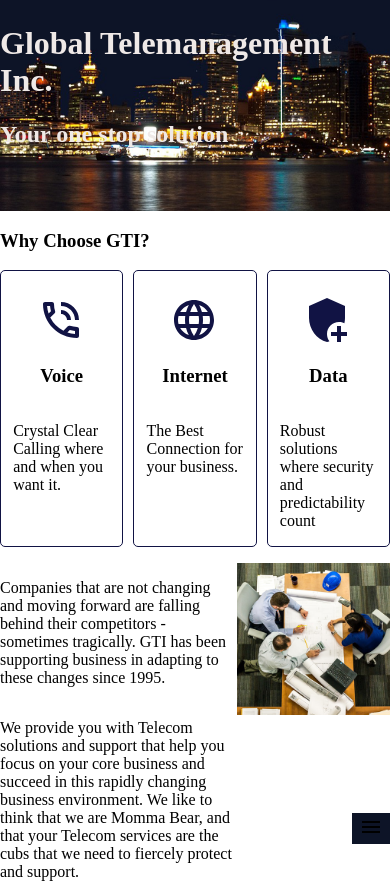
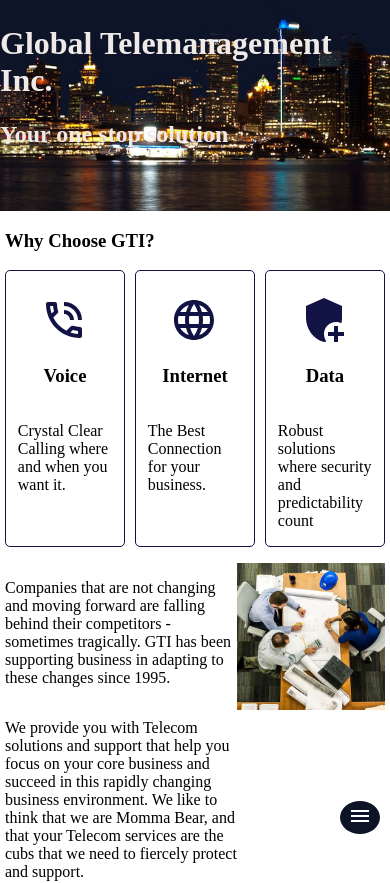
Before and after one commit to kitoshi/gti-next, a Next.js app: page / in a window 390 px wide. Shown: the top 883 px of the page. Built offline with nearby package versions, Linux system fonts and the light colour scheme.

Commit message:
hamburger responsive

```diff
--- a/components/hamburger.js
+++ b/components/hamburger.js
@@ -4,7 +4,7 @@
     height={props.height}
     width={props.width}
     viewBox='0 0 24 24'
-    fill='#000000'
+    fill='#FFFFFF'
   >
     <path d='M0 0h24v24H0V0z' fill='none' />
     <path d='M3 18h18v-2H3v2zm0-5h18v-2H3v2zm0-7v2h18V6H3z' />
--- a/pages/index.js
+++ b/pages/index.js
@@ -26,6 +26,7 @@
           objectPosition='center'
           className='landingimage'
           layout='fill'
+          priority='true'
         />
         <h1 style={{ marginTop: '0', color: 'var(--heading-color)' }}>
           Global Telemanagement Inc.
--- a/pages/nav.js
+++ b/pages/nav.js
@@ -3,10 +3,11 @@
 import PhoneSvg from '../components/phone'
 import EmailSVG from '../components/email'
 import HamburgerSVG from '../components/hamburger'
-import { useState, useEffect } from 'react'
+import { useState, useEffect, useRef } from 'react'
 export default function Navbar(props) {
   const [width, setWidth] = useState(0)
   const [navdisplay, setDisplay] = useState(false)
+  const hamburgerRef = useRef(null)
 
   useEffect(() => {
     function updateWidth() {
@@ -15,6 +16,7 @@
     window.addEventListener('resize', updateWidth)
     updateWidth()
     if (width > 800) {
+      hamburgerRef.current.style.borderRadius = '0%'
       setDisplay(true)
     }
     if (width <= 800) {
@@ -27,14 +29,19 @@
 
   function updateDisplay() {
     if (navdisplay === false) {
+      hamburgerRef.current.style.borderRadius = '5%'
+
       setDisplay(true)
     } else {
+      hamburgerRef.current.style.borderRadius = '50%'
+
       setDisplay(false)
     }
   }
 
   return (
     <nav
+      ref={hamburgerRef}
       style={{
         backgroundColor: 'var(--faux-eerie)',
         display: 'flex',
@@ -44,7 +51,7 @@
       <button
         style={width > 800 ? { display: 'none' } : { display: 'inline' }}
         className='hamburger'
-        onTouchEnd={updateDisplay}
+        onClick={updateDisplay}
         aria-label='Nav Menu'
       >
         <HamburgerSVG width={'24'} height={'24'}>
--- a/styles/globals.css
+++ b/styles/globals.css
@@ -7,6 +7,7 @@
   --russian-violet: #111344ff;
   --ochre: #c97211ff;
   --faux-eerie: #0d1427;
+  --gold: #d4af37;
   --primary-color: #111344ff;
   --secondary-color: #c97211ff;
   --font-color: #0d1427;
@@ -53,10 +54,12 @@
 
 nav {
   position: fixed;
-  right: 0;
-  bottom: 0;
+  right: 10px;
+  bottom: 10px;
   flex-direction: column;
+  border-radius: 50%;
   z-index: 5;
+  padding: 1px 1px;
 }
 
 a {
@@ -91,11 +94,16 @@
   margin-top: 25px;
 }
 
+section {
+  padding-right: 5px;
+  padding-left: 5px;
+}
+
 .landing-tiles:hover {
   /*animate here*/
 }
 
-@media only screen and (min-width: 600px) {
+@media only screen and (min-width: 800px) {
   * {
     box-sizing: border-box;
   }
@@ -115,8 +123,9 @@
   }
 
   nav {
-    position: relative;
+    position: inherit;
     flex-direction: row;
+    border-radius: 0;
   }
 
   nav > a {
```
Lines whose indentation alone changed are shown as unchanged.
